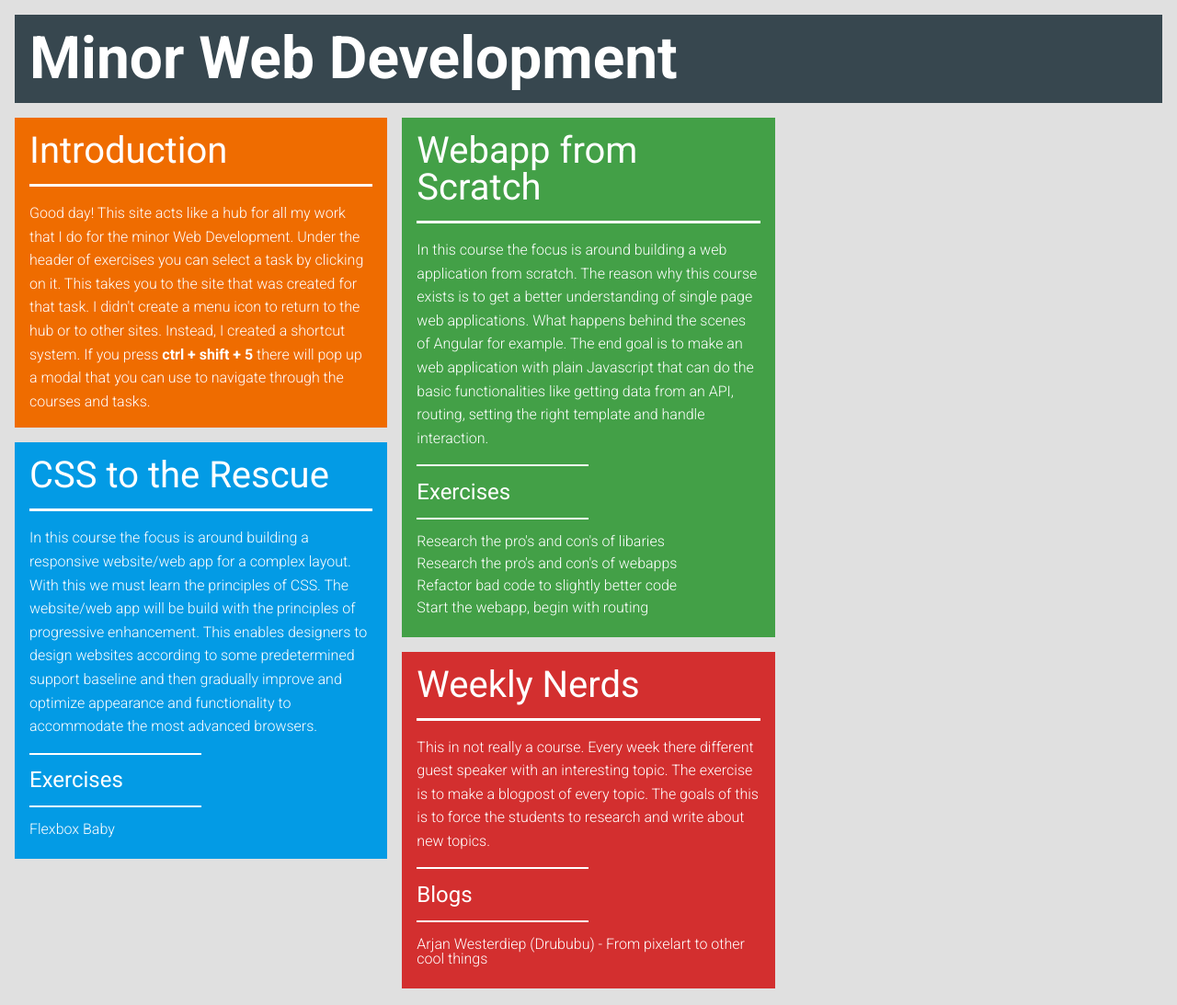
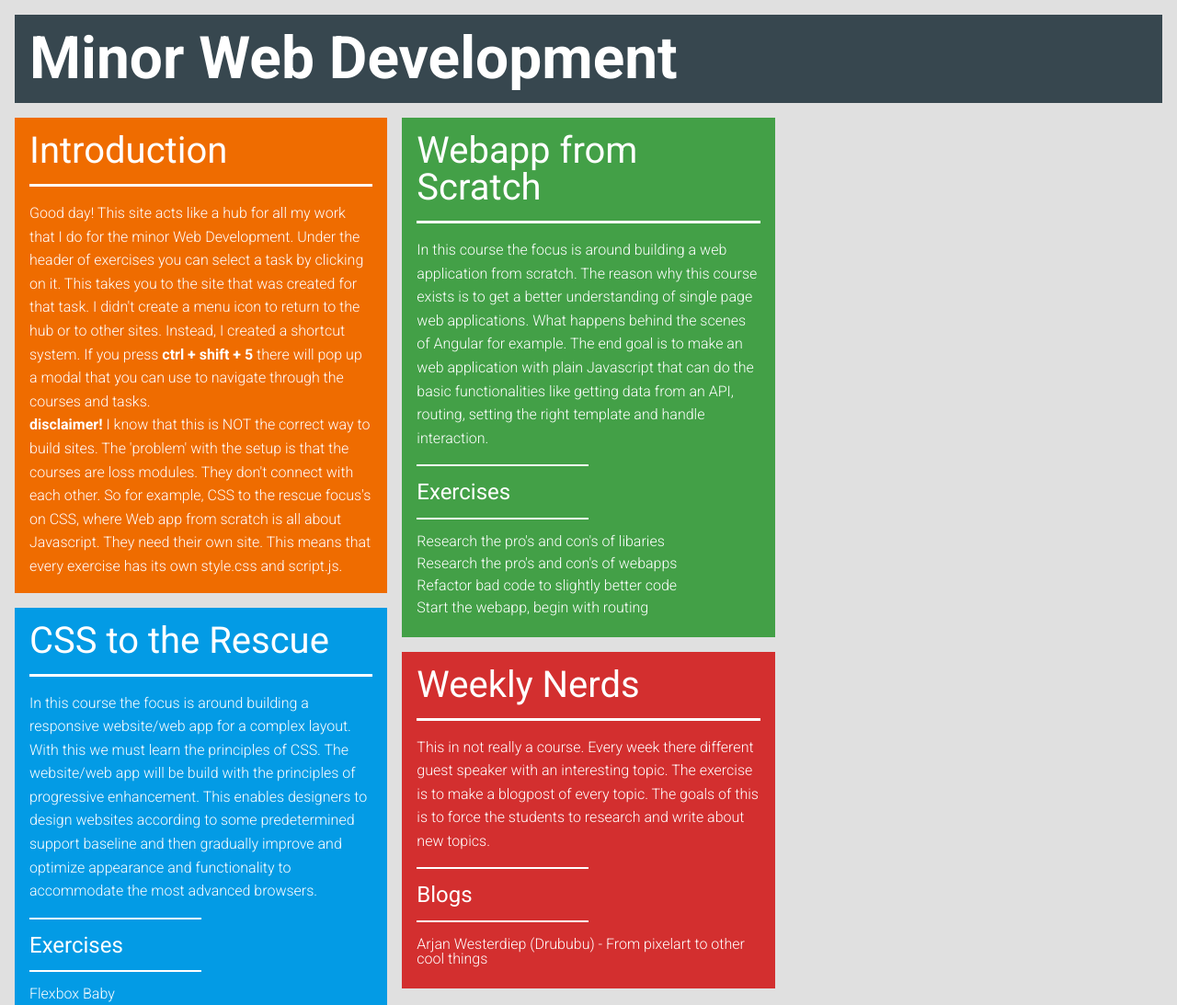
Before and after one commit to linda2912/minor-web-development, a plain HTML site: page index.html in a window 1280 px wide. Shown: the top 1093 px of the page at 92% size. Drawn offline with Linux system fonts and the light colour scheme.

Commit message:
added a disclaimer

```diff
--- a/index.html
+++ b/index.html
@@ -25,6 +25,9 @@
       </header>
       <p>
         Good day! This site acts like a hub for all my work that I do for the minor Web Development. Under the header of exercises you can select a task by clicking on it. This takes you to the site that was created for that task. I didn't create a menu icon to return to the hub or to other sites. Instead, I created a shortcut system. If you press <bold>ctrl + shift + 5</bold> there will pop up a modal that you can use to navigate through the courses and tasks.
+      </p>
+      <p>
+        <bold>disclaimer!</bold> I know that this is NOT the correct way to build sites. The 'problem' with the setup is that the courses are loss modules. They don't connect with each other. So for example, CSS to the rescue focus's  on CSS, where Web app from scratch is all about Javascript. They need their own site. This means that every exercise has its own style.css and script.js.
       </p>
     </article>
     <article class='cssToTheRescue'>
--- a/webappFromScratch/exercise2/css/style.css
+++ b/webappFromScratch/exercise2/css/style.css
@@ -57,7 +57,7 @@ body {
   font-weight: 400;
   line-height: 1.45;
   color: #333;
-  padding: 2em;
+  padding: 1em;
 }
 
 body article {
```
